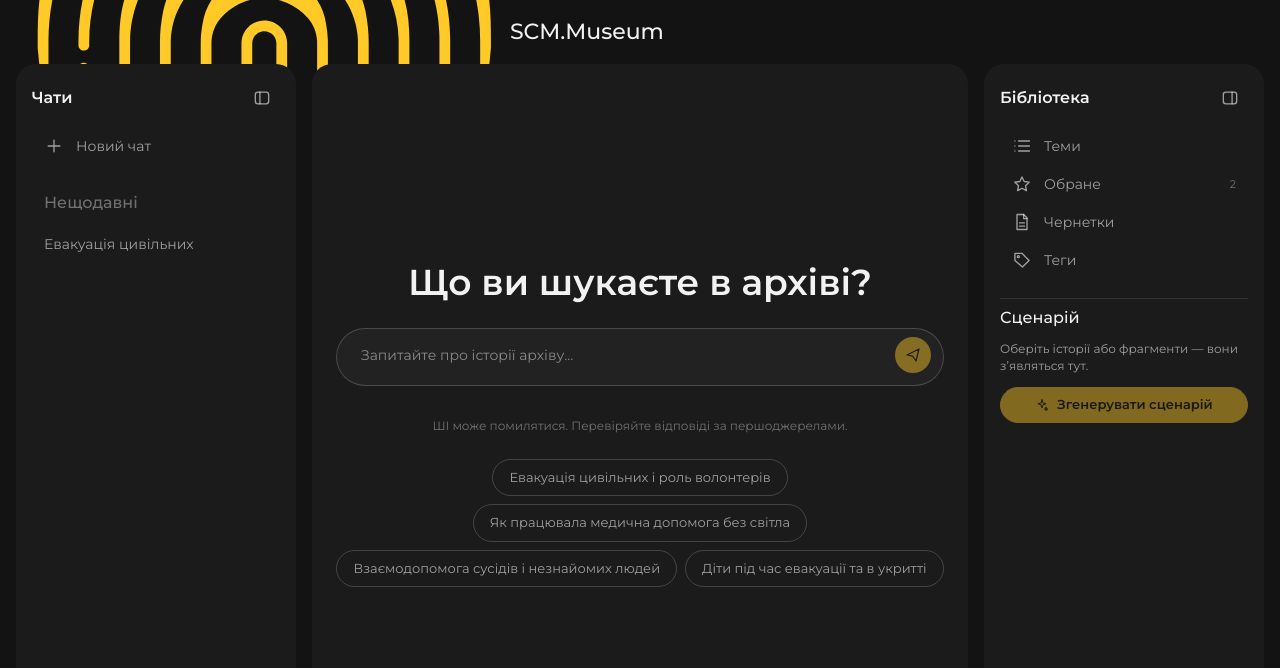
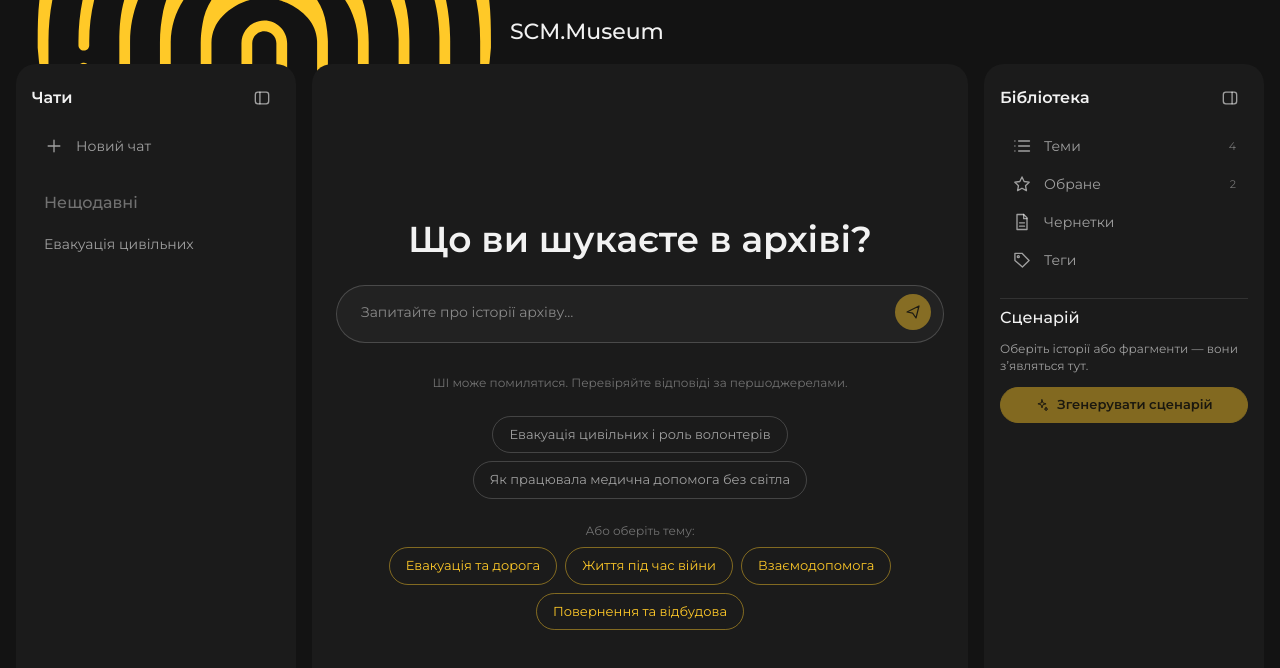
Before and after one commit to mikelebedenko/scm-museum, a React (Vite) app: page / in a window 1280 px wide. Shown: the top 668 px of the page. Built offline with nearby package versions, Linux system fonts and the light colour scheme.

Commit message:
Prototype: topics as quick queries in chat (library accordion + home chips)
Co-Authored-By: Claude Sonnet 5.5 <noreply@anthropic.com>

```diff
--- a/src/pages/Search.tsx
+++ b/src/pages/Search.tsx
@@ -63,6 +63,7 @@ export default function Search() {
   const [view, setView] = useState<"chat" | "browse">("chat")
   const [side, setSide] = useState(true)
   const [lib, setLib] = useState(true)
+  const [topicsOpen, setTopicsOpen] = useState(false)
   const [filtersOpen, setFiltersOpen] = useState(false)
   const [rubric, setRubric] = useState("all")
   useEffect(() => {
@@ -147,6 +148,7 @@ export default function Search() {
     setStorySel([])
   }
   const lastAi = aiMsgs[aiMsgs.length - 1]
+  const lastQuery = lastAi?.query
   const empty = !chat || chat.msgs.length === 0
   const aiCan = perms.has("ai")
 
@@ -540,9 +542,17 @@ export default function Search() {
                     {composer}
                     {disclaimer}
                     <div className="sugs2">
-                      {SUGGESTIONS.slice(0, 4).map((s) => (
+                      {SUGGESTIONS.slice(0, 2).map((s) => (
                         <button key={s} onClick={() => send(s)}>
                           {s}
+                        </button>
+                      ))}
+                    </div>
+                    <div className="sugs2 topics-row">
+                      <span>Або оберіть тему:</span>
+                      {RUBRICS.map((r) => (
+                        <button key={r.id} title={r.description} onClick={() => send(r.title)}>
+                          {r.title}
                         </button>
                       ))}
                     </div>
@@ -600,12 +610,30 @@ export default function Search() {
           </div>
           <nav className="side-nav">
             <button
-              className={view === "browse" ? "on" : ""}
-              onClick={() => setView(view === "browse" ? "chat" : "browse")}
+              className={topicsOpen ? "on" : ""}
+              aria-expanded={topicsOpen}
+              onClick={() => setTopicsOpen(!topicsOpen)}
             >
               <Icon n="list" s={20} />
               <span className="lbl">Теми</span>
+              <small>{RUBRICS.length}</small>
             </button>
+            {topicsOpen && (
+              <div className="topic-list">
+                {RUBRICS.map((r) => (
+                  <button
+                    key={r.id}
+                    title={r.description}
+                    className={lastQuery === r.title ? "on" : ""}
+                    onClick={() => send(r.title)}
+                    disabled={busy}
+                  >
+                    {r.title}
+                    <small>{r.storyIds.length}</small>
+                  </button>
+                ))}
+              </div>
+            )}
             <button onClick={() => setFavsM(true)}>
               <Icon n="star" s={20} />
               <span className="lbl">Обране</span>
--- a/src/styles/components/chat-layout.css
+++ b/src/styles/components/chat-layout.css
@@ -142,3 +142,13 @@
 .shell.lib-off { grid-template-columns: var(--sidebar-width) minmax(0, 1fr) var(--sidebar-rail-width); }
 .shell.side-rail.lib-off { grid-template-columns: var(--sidebar-rail-width) minmax(0, 1fr) var(--sidebar-rail-width); }
 .lib-rail { display: flex; justify-content: center; padding: var(--space-2) 0; }
+
+/* теми як швидкі запити в чаті */
+.topic-list { display: grid; gap: var(--space-half); margin: 0 0 var(--space-2) var(--space-6); padding-left: var(--space-3); border-left: var(--border-width) solid var(--color-border); }
+.topic-list button { display: flex; align-items: center; gap: var(--space-2); min-height: var(--control-md); padding: var(--space-1) var(--space-3); border-radius: var(--radius-md); color: var(--color-text-muted); font-size: var(--fs-md); text-align: left; }
+.topic-list button:hover:not(:disabled) { background: var(--color-surface-3); color: var(--color-text); }
+.topic-list button.on { color: var(--color-accent); background: var(--color-accent-subtle); }
+.topic-list small { margin-left: auto; font-size: var(--fs-xs); color: var(--color-text-subtle); }
+.topics-row { align-items: center; }
+.topics-row span { width: 100%; text-align: center; font: var(--type-caption); color: var(--color-text-subtle); }
+.topics-row button { color: var(--color-accent); border-color: var(--color-accent-border); }
```
